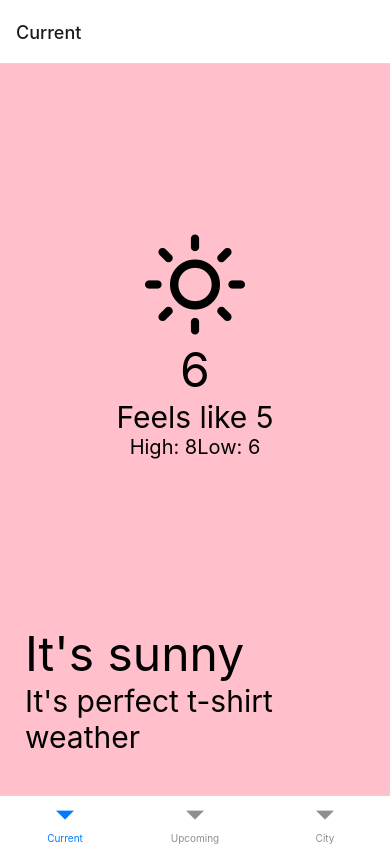
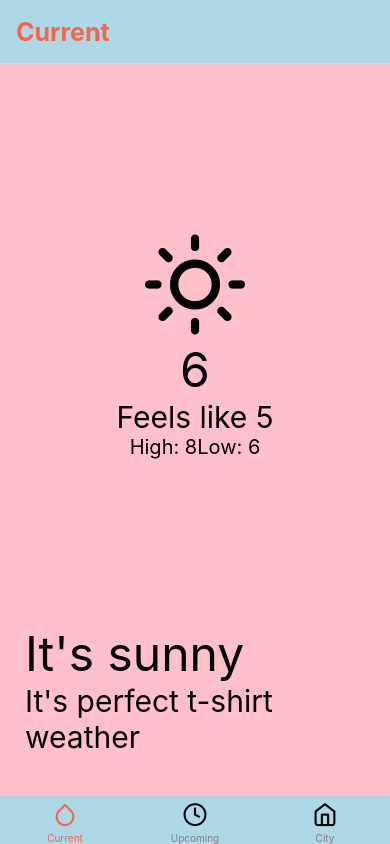
Before and after one commit to jhudson357/WeatherApp_ReactNative, a React Native app: screen / in a window 390 px wide. Built offline with nearby package versions, Linux system fonts and the light colour scheme.

Commit message:
create Tabs component and add styling to tabs and header

```diff
--- a/App.js
+++ b/App.js
@@ -1,21 +1,12 @@
 import React from 'react'
-import CurrentWeather from './src/screens/CurrentWeather'
-import UpcomingWeather from './src/screens/UpcomingWeather'
-import City from './src/screens/City'
 import { NavigationContainer } from '@react-navigation/native'
-import { createBottomTabNavigator } from '@react-navigation/bottom-tabs'
+import Tabs from './src/components/Tabs'
 
 
-const Tab = createBottomTabNavigator()
 const App = () => {
-
   return (
     <NavigationContainer>
-      <Tab.Navigator>
-        <Tab.Screen name={'Current'} component={CurrentWeather} />
-        <Tab.Screen name={'Upcoming'} component={UpcomingWeather} />
-        <Tab.Screen name={'City'} component={City} />
-      </Tab.Navigator>
+      <Tabs />
     </NavigationContainer>
 
   )
--- /dev/null
+++ b/src/components/Tabs.js
@@ -0,0 +1,55 @@
+import React from 'react'
+import CurrentWeather from '../screens/CurrentWeather'
+import UpcomingWeather from '../screens/UpcomingWeather'
+import City from '../screens/City'
+import { createBottomTabNavigator } from '@react-navigation/bottom-tabs'
+import { Feather } from '@expo/vector-icons'
+
+
+const Tab = createBottomTabNavigator()
+
+const Tabs = () => {
+  return (
+    <Tab.Navigator
+      screenOptions={{
+        tabBarActiveTintColor: 'tomato',
+        tabBarInactiveTintColor: 'gray',
+        tabBarStyle: {
+          backgroundColor: 'lightblue',
+        },
+        headerStyle: {
+          backgroundColor: 'lightblue',
+        },
+        headerTitleStyle: {
+          fontWeight: 'bold',
+          fontSize: 25,
+          color: 'tomato',
+        },
+      }}
+    >
+      <Tab.Screen
+        name={'Current'}
+        component={CurrentWeather}
+        options={{
+          tabBarIcon: ({ focused }) => <Feather name={'droplet'} size={25} color={focused ? 'tomato' : 'black'} />
+        }}
+      />
+      <Tab.Screen
+        name={'Upcoming'}
+        component={UpcomingWeather}
+        options={{
+          tabBarIcon: ({ focused }) => <Feather name={'clock'} size={25} color={focused ? 'tomato' : 'black'} />
+        }}
+      />
+      <Tab.Screen
+        name={'City'}
+        component={City}
+        options={{
+          tabBarIcon: ({ focused }) => <Feather name={'home'} size={25} color={focused ? 'tomato' : 'black'} />
+        }}
+      />
+    </Tab.Navigator>
+  )
+}
+
+export default Tabs
```
